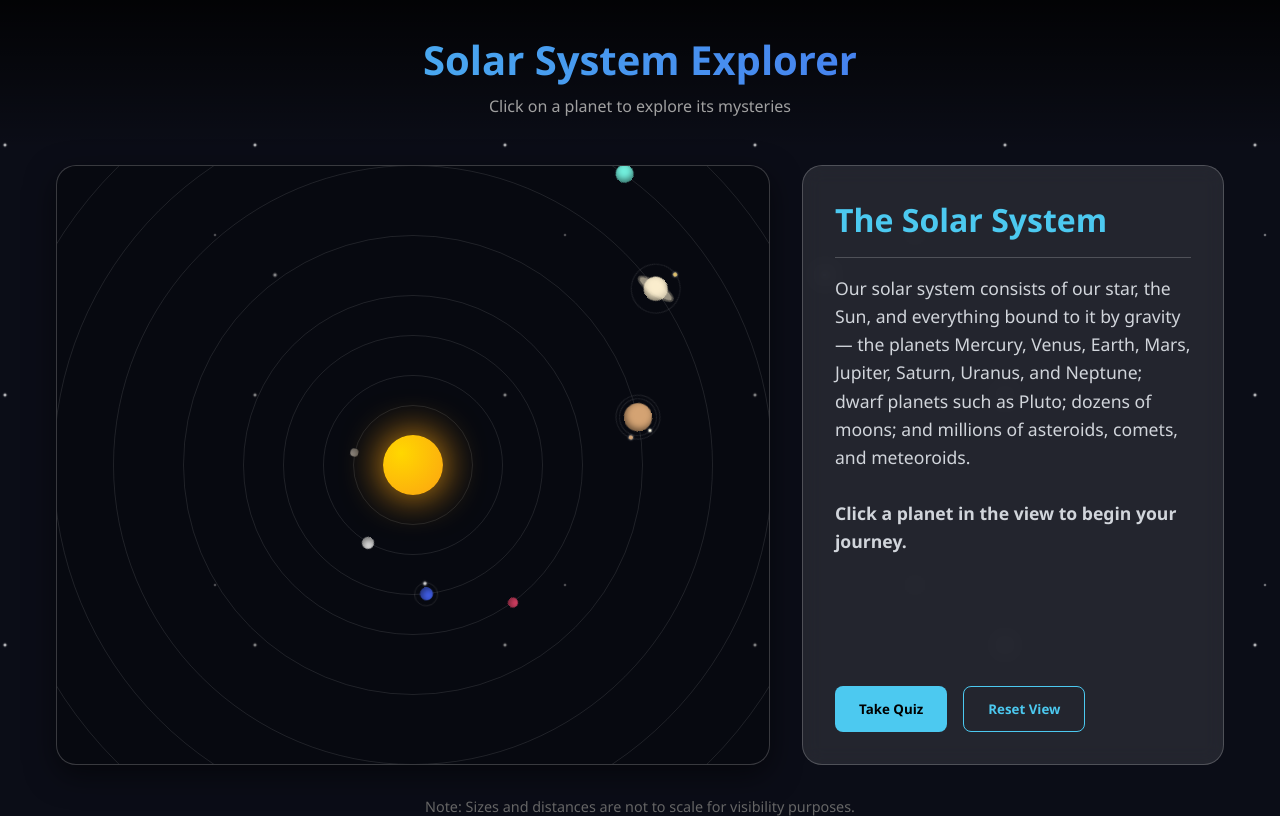
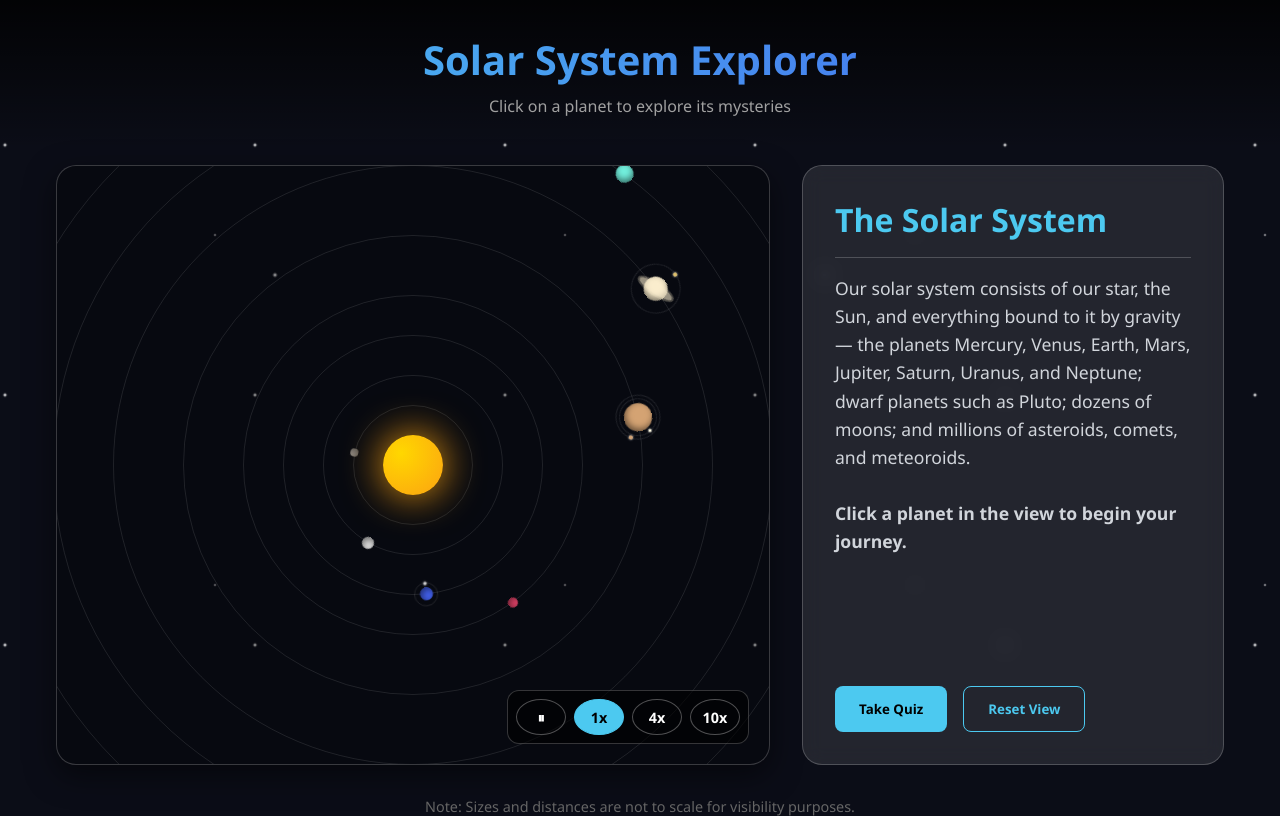
Before and after one commit to marinerss92-ship-it/solar-system, a plain HTML site: page index.html in a window 1280 px wide. Drawn offline with Linux system fonts and the light colour scheme.

Commit message:
added play pause

```diff
--- a/index.html
+++ b/index.html
@@ -376,6 +376,41 @@
             color: #666;
         }
 
+        /* Speed Controls */
+        .speed-controls {
+            position: absolute;
+            bottom: 20px;
+            right: 20px;
+            display: flex;
+            gap: 0.5rem;
+            background: rgba(0, 0, 0, 0.6);
+            padding: 0.5rem;
+            border-radius: 12px;
+            border: 1px solid var(--glass-border);
+            z-index: 20;
+        }
+
+        .speed-btn {
+            background: transparent;
+            border: 1px solid rgba(255, 255, 255, 0.3);
+            color: white;
+            width: 36px;
+            height: 36px;
+            border-radius: 50%;
+            display: flex;
+            justify-content: center;
+            align-items: center;
+            cursor: pointer;
+            font-size: 0.9rem;
+            transition: all 0.2s;
+        }
+
+        .speed-btn:hover, .speed-btn.active {
+            background: var(--accent-color);
+            color: black;
+            border-color: var(--accent-color);
+        }
+
     </style>
 </head>
 <body>
@@ -388,6 +423,12 @@
     <div class="container">
         <!-- The Solar System Visualization -->
         <div class="orrery-container" id="orrery">
+            <div class="speed-controls">
+                <button class="speed-btn" onclick="togglePause()" title="Pause/Play" id="btn-pause">⏸</button>
+                <button class="speed-btn active" onclick="setSpeed(1, this)" title="1x Speed">1x</button>
+                <button class="speed-btn" onclick="setSpeed(4, this)" title="4x Speed">4x</button>
+                <button class="speed-btn" onclick="setSpeed(10, this)" title="10x Speed">10x</button>
+            </div>
             <div class="sun" onclick="selectPlanet('sun')"></div>
             <!-- Planets will be injected here by JS -->
         </div>
@@ -670,6 +711,39 @@
         }
 
         // Interaction Logic
+        let currentSpeed = 1;
+        let isPaused = false;
+
+        function setSpeed(speed, btnElement) {
+            currentSpeed = speed;
+
+            // Update UI
+            document.querySelectorAll('.speed-btn').forEach(b => {
+                if(b.id !== 'btn-pause') b.classList.remove('active');
+            });
+            if(btnElement) btnElement.classList.add('active');
+
+            // Apply to all tracks (planets and moons)
+            const tracks = document.querySelectorAll('.orbit-track, .moon-track');
+            tracks.forEach(track => {
+                // Use Web Animations API to update playback rate smoothly if available
+                track.getAnimations().forEach(anim => {
+                    anim.playbackRate = currentSpeed;
+                });
+            });
+        }
+
+        function togglePause() {
+            isPaused = !isPaused;
+            const btn = document.getElementById('btn-pause');
+            btn.innerText = isPaused ? "▶" : "⏸";
+
+            const tracks = document.querySelectorAll('.orbit-track, .moon-track');
+            tracks.forEach(track => {
+                track.style.animationPlayState = isPaused ? 'paused' : 'running';
+            });
+        }
+
         function selectPlanet(key) {
             const data = solarData[key];
             const stats = document.getElementById('detail-stats');
@@ -696,10 +770,16 @@
             }
 
             // Highlight Logic: Pause all, highlight one
+            document.querySelectorAll('.orbit-track, .moon-track').forEach(track => {
+                track.style.animationPlayState = 'paused';
+            });
             document.querySelectorAll('.orbit-track').forEach(track => {
-                track.style.animationPlayState = 'paused';
                 track.style.opacity = '0.3';
             });
+
+            // Update global pause state UI
+            isPaused = true;
+            document.getElementById('btn-pause').innerText = "▶";
 
             if (key !== 'sun') {
                 const activeTrack = document.getElementById(`track-${key}`);
@@ -718,8 +798,16 @@
             document.getElementById('detail-desc').innerHTML = `Our solar system consists of our star, the Sun, and everything bound to it by gravity.<br><br><strong>Click a planet in the view to begin your journey.</strong>`;
             document.getElementById('detail-stats').classList.add('hidden');
 
+            // Resume animation
+            isPaused = false;
+            document.getElementById('btn-pause').innerText = "⏸";
+
+            document.querySelectorAll('.orbit-track, .moon-track').forEach(track => {
+                track.style.animationPlayState = 'running';
+                track.getAnimations().forEach(anim => anim.playbackRate = currentSpeed);
+            });
+
             document.querySelectorAll('.orbit-track').forEach(track => {
-                track.style.animationPlayState = 'running';
                 track.style.opacity = '1';
             });
         }
```
